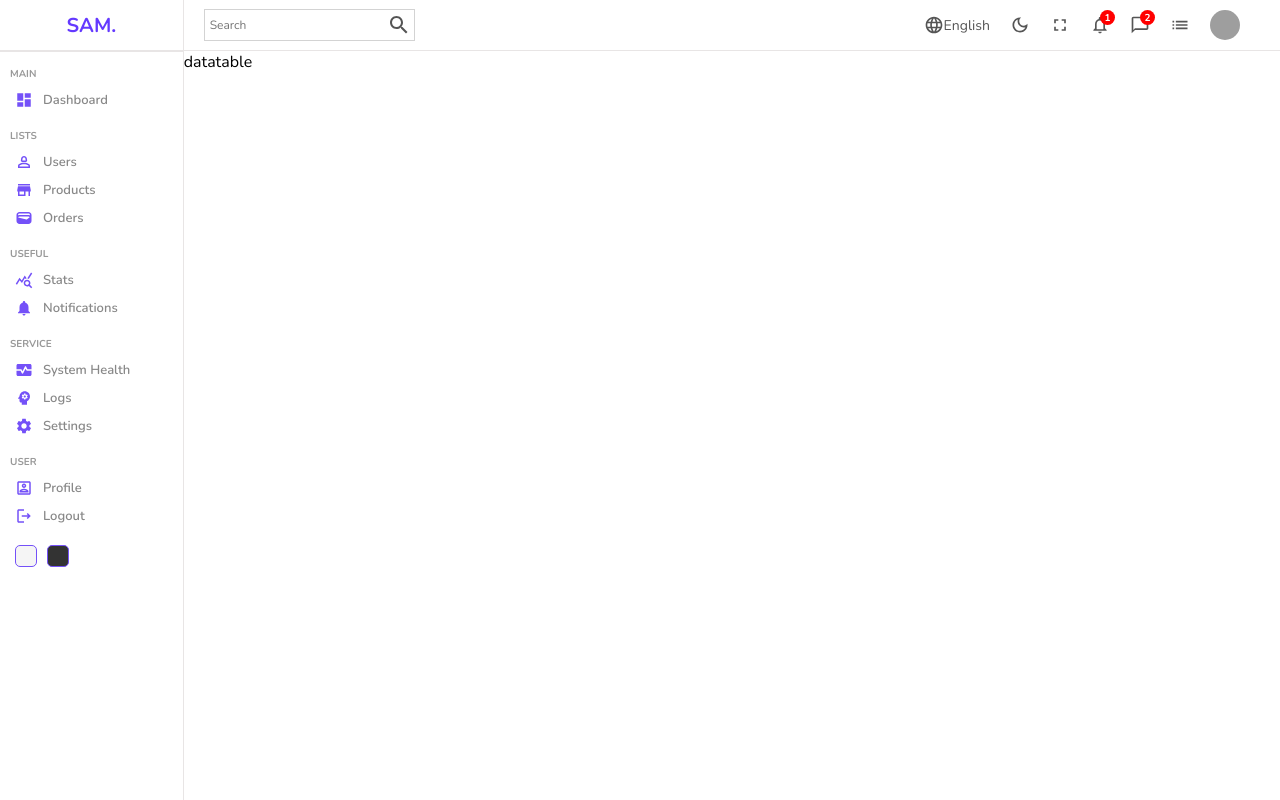
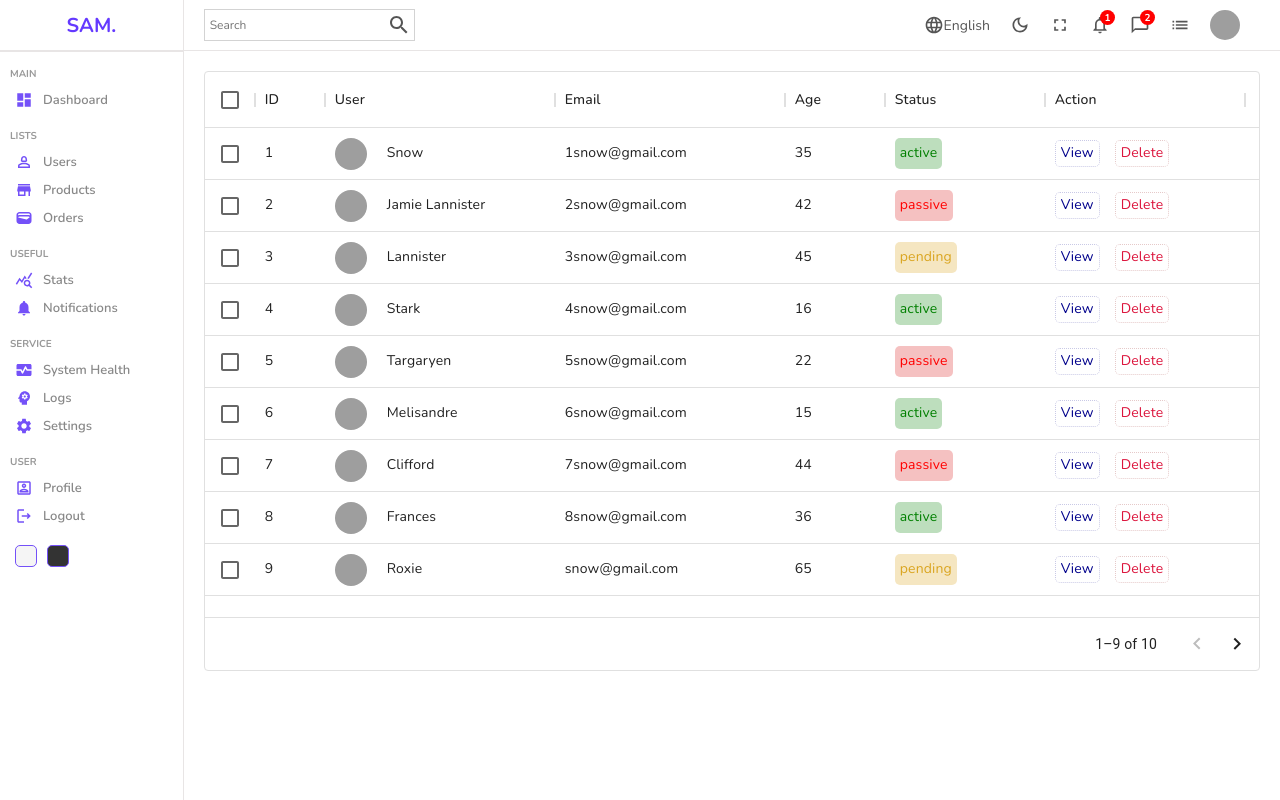
Before and after one commit to Makariuz/dashboard-react, a React (Create React App) app: page /users in a window 1280 px wide. Built offline with nearby package versions, Linux system fonts and the light colour scheme; grey boxes are pictures that could not be loaded.

Commit message:
datatable

```diff
--- a/package.json
+++ b/package.json
@@ -7,6 +7,7 @@
     "@emotion/styled": "^11.10.4",
     "@mui/icons-material": "^5.10.6",
     "@mui/material": "^5.10.7",
+    "@mui/x-data-grid": "^5.17.4",
     "@testing-library/jest-dom": "^5.16.5",
     "@testing-library/react": "^13.4.0",
     "@testing-library/user-event": "^13.5.0",
--- a/src/components/datatable/Datatable.js
+++ b/src/components/datatable/Datatable.js
@@ -1,11 +1,35 @@
-import './datatable.scss'
+import "./datatable.scss";
+import { DataGrid } from "@mui/x-data-grid";
+
+import { userColumns, userRows } from "../../datatablesource";
 
 const Datatable = () => {
+  const actionColumn = [
+    {
+      field: "action",
+      headerName: "Action",
+      width: 200,
+      renderCell: () => {
+        return (
+          <div className="cellAction">
+            <div className="viewButton">View</div>
+            <div className="deleteButton">Delete</div>
+          </div>
+        );
+      },
+    },
+  ];
   return (
-    <div className='datatable'>
+    <div className="datatable">
+      <DataGrid
+        rows={userRows}
+        columns={userColumns.concat(actionColumn)}
+        pageSize={9}
+        rowsPerPageOptions={[9]}
+        checkboxSelection
+      />
+    </div>
+  );
+};
 
-    </div>
-  )
-}
-
-export default Datatable
+export default Datatable;
--- a/src/components/datatable/datatable.scss
+++ b/src/components/datatable/datatable.scss
@@ -1,3 +1,58 @@
 .datatable{
+    height: 600px;
+    padding: 20px;
 
+    .cellWithImg{
+        display:flex;
+        align-items: center;
+
+        .cellImg{
+            width: 32px;
+            height: 32px;
+            border-radius: 50%;
+            object-fit: cover;
+            margin-right: 20px;
+        }
+    }
+
+    .cellWithStatus{
+        padding: 5px;
+        border-radius: 5px;
+
+        &.active{
+            color: green;
+            background-color: rgba(0, 128, 0, 0.26);
+        }
+
+        &.passive{
+            color: red;
+            background-color: rgba(218, 32, 32, 0.275);
+        }
+
+        &.pending{
+            color: goldenrod;
+            background-color: rgba(218, 165, 32, 0.275);
+        }
+    }
+
+    .cellAction {
+        display:flex;
+        align-items: center;
+        gap: 15px;
+
+        .viewButton {
+            padding: 2px 5px;
+            border-radius: 5px;
+            color: darkblue;
+            border: 1px dotted rgba(0, 0, 139, 0.21);
+            cursor: pointer;
+        }
+        .deleteButton {
+            padding: 2px 5px;
+            border-radius: 5px;
+            color: crimson;
+            border: 1px dotted rgba(139, 0, 0, 0.21);
+            cursor: pointer;
+        }
+    }
 }
--- /dev/null
+++ b/src/datatablesource.js
@@ -0,0 +1,123 @@
+export const userColumns = [
+    { field: "id", headerName: "ID", width: 70 },
+    {
+      field: "user",
+      headerName: "User",
+      width: 230,
+      renderCell: (params) => {
+        return (
+          <div className="cellWithImg">
+            <img className="cellImg" src={params.row.img} alt="avatar" />
+            {params.row.username}
+          </div>
+        );
+      },
+    },
+    {
+      field: "email",
+      headerName: "Email",
+      width: 230,
+    },
+
+    {
+      field: "age",
+      headerName: "Age",
+      width: 100,
+    },
+    {
+      field: "status",
+      headerName: "Status",
+      width: 160,
+      renderCell: (params) => {
+        return (
+          <div className={`cellWithStatus ${params.row.status}`}>
+            {params.row.status}
+          </div>
+        );
+      },
+    },
+  ];
+
+  //temporary data
+  export const userRows = [
+    {
+      id: 1,
+      username: "Snow",
+      img: "https://images.pexels.com/photos/1820770/pexels-photo-1820770.jpeg?auto=compress&cs=tinysrgb&dpr=2&w=500",
+      status: "active",
+      email: "1snow@gmail.com",
+      age: 35,
+    },
+    {
+      id: 2,
+      username: "Jamie Lannister",
+      img: "https://images.pexels.com/photos/1820770/pexels-photo-1820770.jpeg?auto=compress&cs=tinysrgb&dpr=2&w=500",
+      email: "2snow@gmail.com",
+      status: "passive",
+      age: 42,
+    },
+    {
+      id: 3,
+      username: "Lannister",
+      img: "https://images.pexels.com/photos/1820770/pexels-photo-1820770.jpeg?auto=compress&cs=tinysrgb&dpr=2&w=500",
+      email: "3snow@gmail.com",
+      status: "pending",
+      age: 45,
+    },
+    {
+      id: 4,
+      username: "Stark",
+      img: "https://images.pexels.com/photos/1820770/pexels-photo-1820770.jpeg?auto=compress&cs=tinysrgb&dpr=2&w=500",
+      email: "4snow@gmail.com",
+      status: "active",
+      age: 16,
+    },
+    {
+      id: 5,
+      username: "Targaryen",
+      img: "https://images.pexels.com/photos/1820770/pexels-photo-1820770.jpeg?auto=compress&cs=tinysrgb&dpr=2&w=500",
+      email: "5snow@gmail.com",
+      status: "passive",
+      age: 22,
+    },
+    {
+      id: 6,
+      username: "Melisandre",
+      img: "https://images.pexels.com/photos/1820770/pexels-photo-1820770.jpeg?auto=compress&cs=tinysrgb&dpr=2&w=500",
+      email: "6snow@gmail.com",
+      status: "active",
+      age: 15,
+    },
+    {
+      id: 7,
+      username: "Clifford",
+      img: "https://images.pexels.com/photos/1820770/pexels-photo-1820770.jpeg?auto=compress&cs=tinysrgb&dpr=2&w=500",
+      email: "7snow@gmail.com",
+      status: "passive",
+      age: 44,
+    },
+    {
+      id: 8,
+      username: "Frances",
+      img: "https://images.pexels.com/photos/1820770/pexels-photo-1820770.jpeg?auto=compress&cs=tinysrgb&dpr=2&w=500",
+      email: "8snow@gmail.com",
+      status: "active",
+      age: 36,
+    },
+    {
+      id: 9,
+      username: "Roxie",
+      img: "https://images.pexels.com/photos/1820770/pexels-photo-1820770.jpeg?auto=compress&cs=tinysrgb&dpr=2&w=500",
+      email: "snow@gmail.com",
+      status: "pending",
+      age: 65,
+    },
+    {
+      id: 10,
+      username: "Roxie",
+      img: "https://images.pexels.com/photos/1820770/pexels-photo-1820770.jpeg?auto=compress&cs=tinysrgb&dpr=2&w=500",
+      email: "snow@gmail.com",
+      status: "active",
+      age: 65,
+    },
+  ];
--- a/src/pages/list/List.js
+++ b/src/pages/list/List.js
@@ -1,4 +1,5 @@
 import React from 'react'
+import Datatable from '../../components/datatable/Datatable'
 import Navbar from '../../components/navbar/Navbar'
 import Sidebar from '../../components/sidebar/Sidebar'
 import './list.scss'
@@ -9,7 +10,7 @@
       <Sidebar />
       <div className='listContainer'>
         <Navbar />
-        datatable
+        <Datatable />
       </div>
     </div>
   )
```
Also changed, not shown: 1 other file (tests, documents, lock files or other folders).
